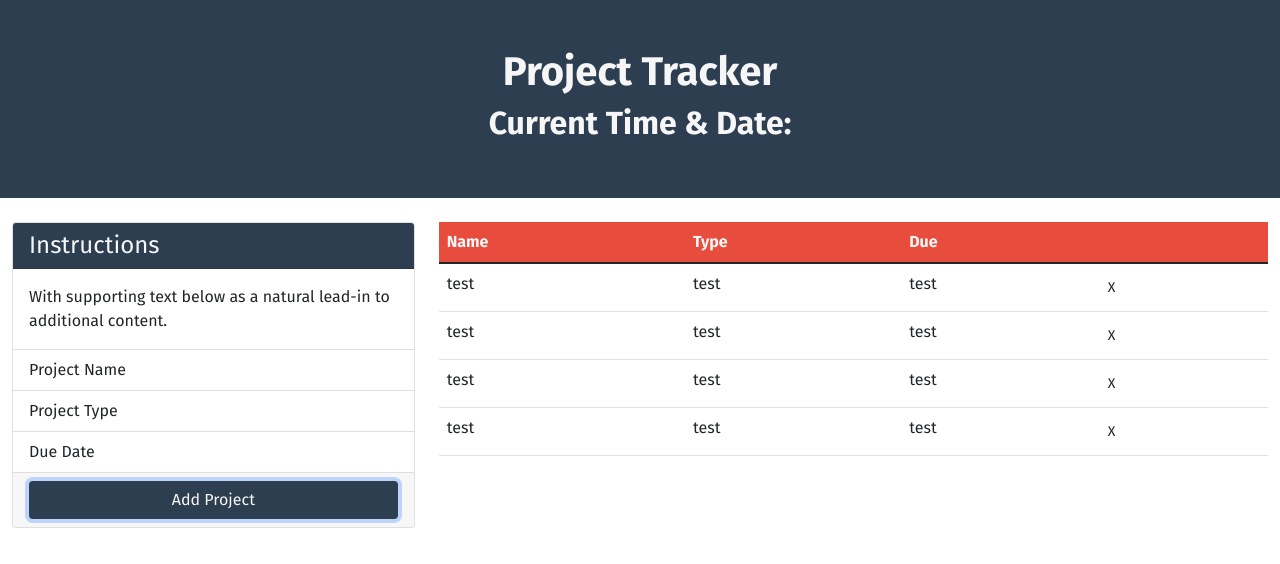
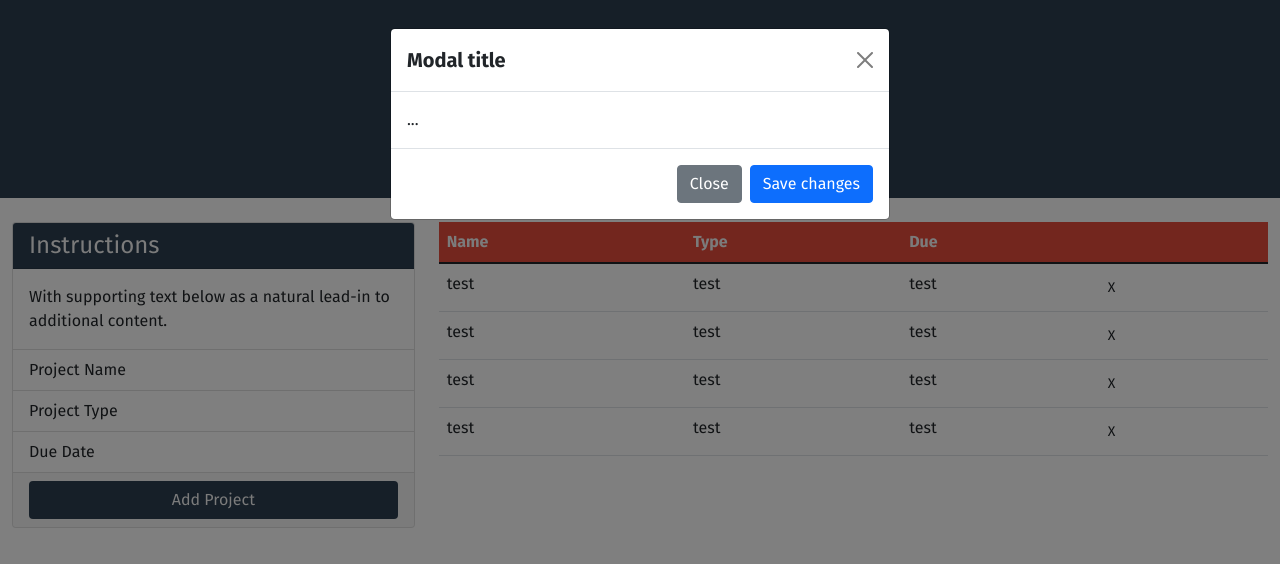
Before and after one commit to nickarocho/ucla-project-tracker-demo, a plain HTML site: page Main/index.html in a window 1280 px wide. Both pictures are taken after a click on the button "Add Project". Drawn offline with nearby package versions, Linux system fonts and the light colour scheme.

Commit message:
step 6: add stock Bootstrap modal

```diff
--- a/Main/index.html
+++ b/Main/index.html
@@ -44,7 +44,8 @@
             <li class="list-group-item">Due Date</li>
           </ul>
           <div class="card-footer">
-            <button class="btn btn--custom w-100">Add Project</button>
+            <button class="btn btn--custom w-100" data-bs-toggle="modal" data-bs-target="#exampleModal">Add
+              Project</button>
           </div>
         </div>
       </div>
@@ -93,7 +94,23 @@
   </main>
 
   <!--TODO: add Bootstrap Modal w/ a form for adding a new project -->
-  <div class="">
+  <!-- Modal -->
+  <div class="modal fade" id="exampleModal" tabindex="-1" aria-labelledby="exampleModalLabel" aria-hidden="true">
+    <div class="modal-dialog">
+      <div class="modal-content">
+        <div class="modal-header">
+          <h5 class="modal-title" id="exampleModalLabel">Modal title</h5>
+          <button type="button" class="btn-close" data-bs-dismiss="modal" aria-label="Close"></button>
+        </div>
+        <div class="modal-body">
+          ...
+        </div>
+        <div class="modal-footer">
+          <button type="button" class="btn btn-secondary" data-bs-dismiss="modal">Close</button>
+          <button type="button" class="btn btn-primary">Save changes</button>
+        </div>
+      </div>
+    </div>
   </div>
 
   <!-- ✅: add Bootstrap JS via CDN for modal functionality -->
```
